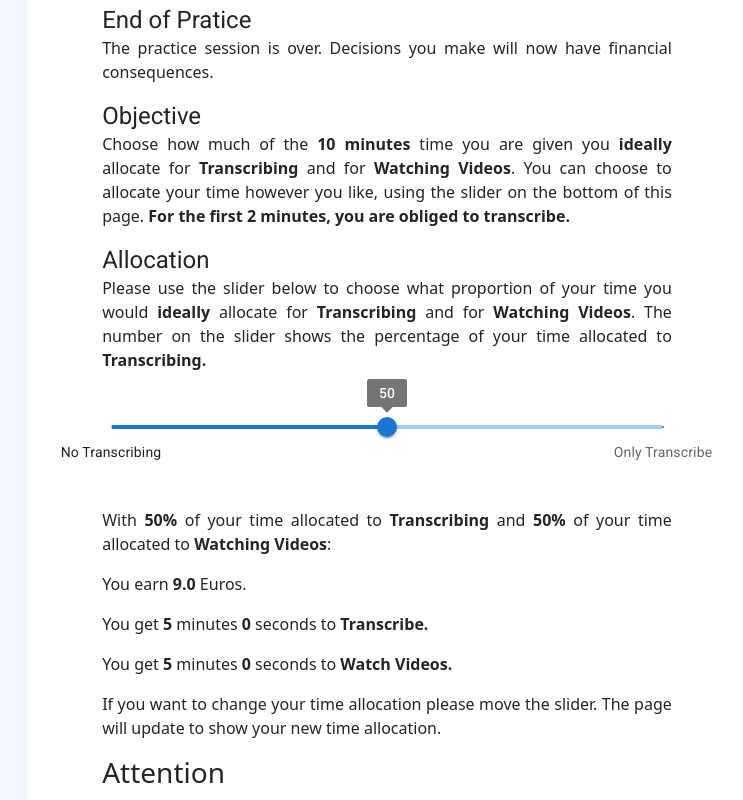
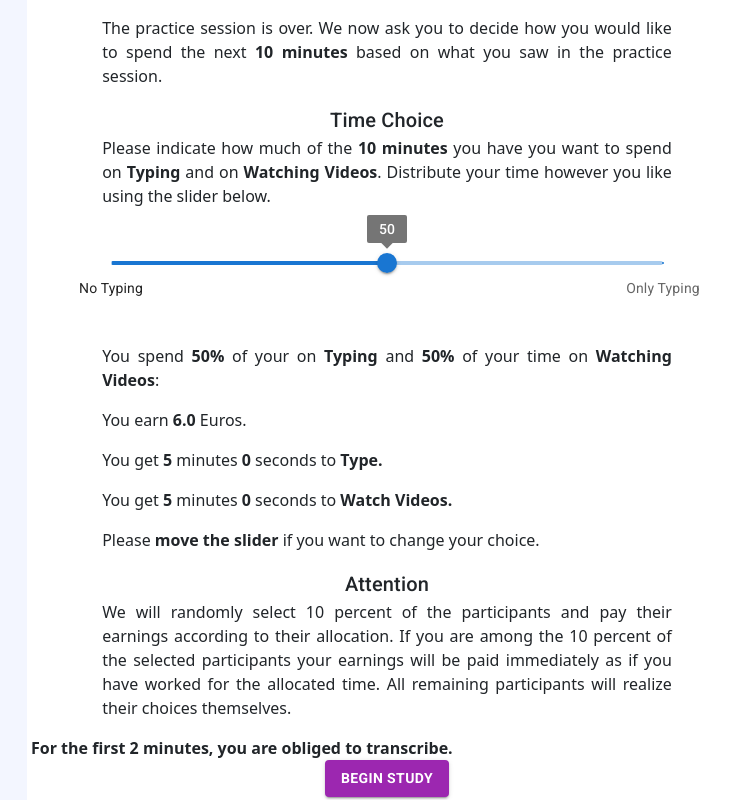
Before and after one commit to reha96/labor_leisure_experiment, a React (Create React App) app: page /confirm in a window 1280 px wide. Shown: the top 800 px of the page, without its empty margins (253-996 px from the left). Built offline with nearby package versions, Linux system fonts and the light colour scheme.

Commit message:
confirm update 1

```diff
--- a/src/App.js
+++ b/src/App.js
@@ -28,7 +28,7 @@ function App() {
         <Routes>
           <Route path="/" element={<Home />} />
           <Route path="/next" element={<Home2 />} />
-          <Route path="/next/tasksp" element={<TasksPractice />}>
+          <Route path="/next/practice" element={<TasksPractice />}>
             <Route path="leisure" element={<LeisurePractice />} />
             <Route path="labor" element={<LaborPractice/>}/>
           </Route>
--- a/src/Components/ConfirmUpdate.js
+++ b/src/Components/ConfirmUpdate.js
@@ -18,17 +18,16 @@ const ConfirmUpdate = (props) => {
   });
   return (
     <div className="timer">
-<p className="HomePage_p">With <strong>{divi}%</strong> of your time allocated to <strong>Transcribing</strong> and <strong>{100 - divi}%</strong> of your time allocated to <strong>Watching Videos</strong>:</p>
+<p className="HomePage_p">You spend <strong>{divi}%</strong> of your on <strong>Typing</strong> and <strong>{100 - divi}%</strong> of your time on <strong>Watching Videos</strong>:</p>
 
-<p className="HomePage_p">You earn <strong>{(((divi / 100) * 600 * 3) / 100).toPrecision(2)}</strong> Euros.</p>
+<p className="HomePage_p">You earn <strong>{((((divi / 100) * 600 * 0.75) / 100)+((((100 - divi) / 100) * 600 * 0.25) / 100)+3).toPrecision(2)}</strong> Euros.</p>
 
-<p className="HomePage_p">You get <strong>{Math.floor((Math.round(((divi / 100)) * 600))/60)}</strong> minutes <strong>{((Math.round(((divi / 100)) * 600))%60)}</strong> seconds to <strong>Transcribe.</strong></p>
+<p className="HomePage_p">You get <strong>{Math.floor((Math.round(((divi / 100)) * 600))/60)}</strong> minutes <strong>{((Math.round(((divi / 100)) * 600))%60)}</strong> seconds to <strong>Type.</strong></p>
 
 <p className="HomePage_p">You get <strong>{Math.floor((Math.round((1-(divi / 100)) * 600))/60)}</strong> minutes <strong>{((Math.round((1-(divi / 100)) * 600))%60)}</strong> seconds to <strong>Watch Videos.</strong></p>
 
 <p className="HomePage_p">
-    If you want to change your time allocation please move the slider.
-    The page will update to show your new time allocation.
+    Please <strong>move the slider</strong> if you want to change your choice.
 </p>
     </div>
   )
--- a/src/Components/TimerPractice.js
+++ b/src/Components/TimerPractice.js
@@ -39,7 +39,7 @@ const TimerPractice = (props) => {
       <LinearProgress variant="determinate" value={parseInt(window.localStorage.getItem('progress'))} />
       {minutes <= 0 && seconds <= 0
         ? navigate('/confirm')
-        : <p style={{ display: 'flex', justifyContent: 'center', alignItems: 'center', flexWrap: 'wrap', }}> Time Remaining {minutes}:{seconds < 10 ? `0${seconds}` : seconds} &nbsp; <QueryBuilderRoundedIcon fontSize='small' /></p>
+        : <p style={{ display: 'flex', justifyContent: 'center', alignItems: 'center', flexWrap: 'wrap', }}> <QueryBuilderRoundedIcon fontSize='small' /> {minutes}:{seconds < 10 ? `0${seconds}` : seconds} &nbsp; </p>
       }
 
     </div>
--- a/src/Pages/Confirm.js
+++ b/src/Pages/Confirm.js
@@ -51,7 +51,7 @@ const Confirm = () => {
     const marks = [
         {
             value: 0,
-            label: 'No Transcribing',
+            label: 'No Typing',
         },
         // {
         //     value: 50,
@@ -59,7 +59,7 @@ const Confirm = () => {
         // },
         {
             value: 100,
-            label: 'Only Transcribe',
+            label: 'Only Typing',
         },
     ];
     return (
@@ -69,6 +69,7 @@ const Confirm = () => {
         .container-sm{
             background-color: white ;
             padding-bottom:5vh!important;
+            padding-top:2vh!important;
             max-width: 720px;
             height:auto;
           }
@@ -96,24 +97,23 @@ const Confirm = () => {
           `}
             </style>
             <Container className="p-1" fluid='sm'>
-                <Typography variant='h5' className="HomePage_p">End of Pratice</Typography>
+                {/* <Typography variant='h6' className="center">End of Practice</Typography> */}
                 <p className="HomePage_p">
                     The practice session is over.
-                    Decisions you make will now have financial consequences.
+                    We now ask you to decide how you would like to spend the next <strong>10 minutes</strong> based on what you saw in the practice session.
                 </p>
 
-                <Typography variant='h5' className="HomePage_p">Objective</Typography>
+                <Typography variant='h6' className="center">Time Choice</Typography>
                 <p className="HomePage_p">
-                    Choose how much of the <strong>10 minutes</strong> time you are given you  <strong>ideally</strong> allocate for <strong>Transcribing</strong> and for <strong>Watching Videos</strong>.
-                    You can choose to allocate your time however you like, using the slider on the bottom of this page.
-                    <strong> For the first 2 minutes, you are obliged to transcribe.</strong>
+                    Please indicate how much of the <strong>10 minutes</strong> you have you want to spend on <strong>Typing</strong> and on <strong>Watching Videos</strong>.
+                    Distribute your time however you like using the slider below.
                 </p>
 
-                <Typography variant='h5' className="HomePage_p">Allocation</Typography>
+                {/* <Typography variant='h6' className="center">Allocation</Typography>
                 <p className="HomePage_p">
                     Please use the slider below to choose what proportion of your time you would <strong>ideally</strong> allocate for <strong>Transcribing</strong> and for <strong>Watching Videos</strong>.
                     The number on the slider shows the percentage of your time allocated to <strong>Transcribing.</strong>
-                </p>
+                </p> */}
                 <Box sx={{
                     mx: 10,
                     my: 5
@@ -134,12 +134,14 @@ const Confirm = () => {
 
                 <ConfirmUpdate />
 
-                <h3 className="HomePage_p">Attention</h3>
+                <Typography variant='h6' className="center">Attention</Typography>
                 <p className="HomePage_p">
                     We will randomly select 10 percent of the participants and pay their earnings according to their allocation.
                     If you are among the 10 percent of the selected participants your earnings will be paid immediately as if you have worked for the allocated time.
                     All remaining participants will realize their choices themselves.
                 </p>
+                <strong> For the first 2 minutes, you are obliged to transcribe.</strong>
+
                 <div className='center'>
                     <ButtonM color="secondary" variant='contained' type="button" onClick={nextPage}>
                         <strong>Begin Study</strong>
--- a/src/Pages/End.js
+++ b/src/Pages/End.js
@@ -1,10 +1,14 @@
 import React from 'react';
+import Typography from '@mui/material/Typography';
 
 const End = () => {
   return (
     <div className="HomePage">
-      <h1>This is the end of the experiment!</h1>
-        <a>www.google.com </a>
+        <Typography variant='h6' className="center">Contact Information</Typography>
+        <p className="HomePage_p">This study is conducted by Reha Tuncer, PhD student at the University of Luxembourg, under the supervision of Dr. Kerstin Bongard-Blanchy and Dr. Ernesto Reuben.
+          The objective is to better understand individual decision-making.
+          Please contact <strong>reha.tuncer@uni.lu</strong> if you have any questions about the study.
+        </p>
 
     </div>
 
--- a/src/Pages/Home.js
+++ b/src/Pages/Home.js
@@ -61,7 +61,7 @@ const Home = () => {
           Thank you for participating in this study.
           Please read and follow the instructions carefully as they contain everything you need to know to participate.</p> */}
 
-          <Alert className="HomePage_p" severity="warning"> Please use Firefox or a Chromium (Chrome, Brave, Edge) based browser for the study. <strong>Safari is not allowed. </strong></Alert>
+          <Alert className="HomePage_p" severity="warning"> Please use Firefox or a Chromium (Chrome, Brave, Edge) based browser. <strong>Safari is not allowed for this study. </strong></Alert>
         {/* <p className="HomePage_p">
           Participation in this study is voluntary and will take no more than <strong>25 minutes</strong> of your time.
           After the details of the study have been explained to you, you may decline to participate if you so wish.
@@ -72,7 +72,7 @@ const Home = () => {
           You are about to choose how long you want to perform two tasks: Watching videos or typing.
           The amount of your compensation in this study depends on your decisions.
           The base amount you earn for participation is <strong>4.5€</strong>.
-          You can earn <strong>up to 3€</strong> in addition to the show-up fee as your <strong>bonus</strong>
+          You can earn <strong>up to 3€</strong> in addition to the show-up fee as your <strong>bonus</strong>.
           After the decision-making part, you will be asked to complete a brief questionnaire.
           The total duration of the study is no more than <strong>22 minutes.</strong>
         </p>
@@ -93,12 +93,6 @@ const Home = () => {
           After all the answers are collected, we will pay all participants their earnings.
 
         </p> */}
-
-        <Typography variant='h6' className="center">Contact Information</Typography>
-        <p className="HomePage_p">This study is conducted by Reha Tuncer, PhD student at the University of Luxembourg, under the supervision of Dr. Kerstin Bongard-Blanchy and Dr. Ernesto Reuben.
-          The objective is to better understand individual decision-making.
-          Please contact reha.tuncer@uni.lu if you have any questions about the study.
-        </p>
 
         <Typography variant='h6' className="center">Your Consent</Typography>
         <p className="HomePage_p">
--- a/src/Pages/Home2.js
+++ b/src/Pages/Home2.js
@@ -57,7 +57,7 @@ const Home2 = () => {
                 {/* <Typography variant='h4' className="center">First Part</Typography> */}
                 <p className="HomePage_p">
                     In this study there are two tasks.
-                    The amount of your compensation depends on how long you perform each task.
+                    The amount of your compensation will depend on how long you perform each task.
                     {/* Depending on your decisions about how you allocate your time for each of the tasks, you earn money for yourself. */}
                 </p>
                 <Typography variant='h6' className="center">Task 1: Typing</Typography>
@@ -105,7 +105,7 @@ const Home2 = () => {
                     Once the practice session is over, you will be taken back to the rest of the study.
                 </p>
                 <div className='center'>
-                    <Link underline="none" href={'/next/tasksp'}>
+                    <Link underline="none" href={'/next/practice'}>
                         <ButtonM variant='contained' color='secondary' type="button" onClick={nextPage}>
                             <strong>Begin Practice</strong>
                         </ButtonM>
--- a/src/Pages/TasksPractice.js
+++ b/src/Pages/TasksPractice.js
@@ -7,6 +7,8 @@ import Tabs from 'react-bootstrap/Tabs';
 import TimerPractice from '../Components/TimerPractice';
 import LaborPractice from '../Components/LaborPractice';
 import LeisurePractice from '../Components/LeisurePractice';
+import Typography from '@mui/material/Typography';
+
 
 
 const TasksPractice = () => {
@@ -30,7 +32,7 @@ const TasksPractice = () => {
     <div className='Pagetasks'>
       <Container className="p-1" fluid='sm'>
         <TimerPractice initialMinute={window.localStorage.getItem('lastmin')} initialSeconds={window.localStorage.getItem('lastsec')} />
-        <p style={{ display: 'flex', justifyContent: 'center' }}>Choose a task:</p>
+        <Typography variant='h6' className="center">Choose task</Typography>
         <style type="text/css">
           {`
         .bg-info {
@@ -100,10 +102,10 @@ const TasksPractice = () => {
           fill
         // mountOnEnter='true' can be interesting for future
         >
-          <Tab eventKey="1" title={<strong>Transcribe</strong>} onClick={savelabor}>
+          <Tab eventKey="1" title={<Typography variant='h6' className="center">Type</Typography>} onClick={savelabor}>
             <LaborPractice />
           </Tab>
-          <Tab eventKey="2" title={<strong>Watch Videos</strong>} onClick={saveleisure}>
+          <Tab eventKey="2" title={<Typography variant='h6' className="center">Watch Videos</Typography>} onClick={saveleisure}>
             <LeisurePractice />
           </Tab>
         </Tabs>
```
